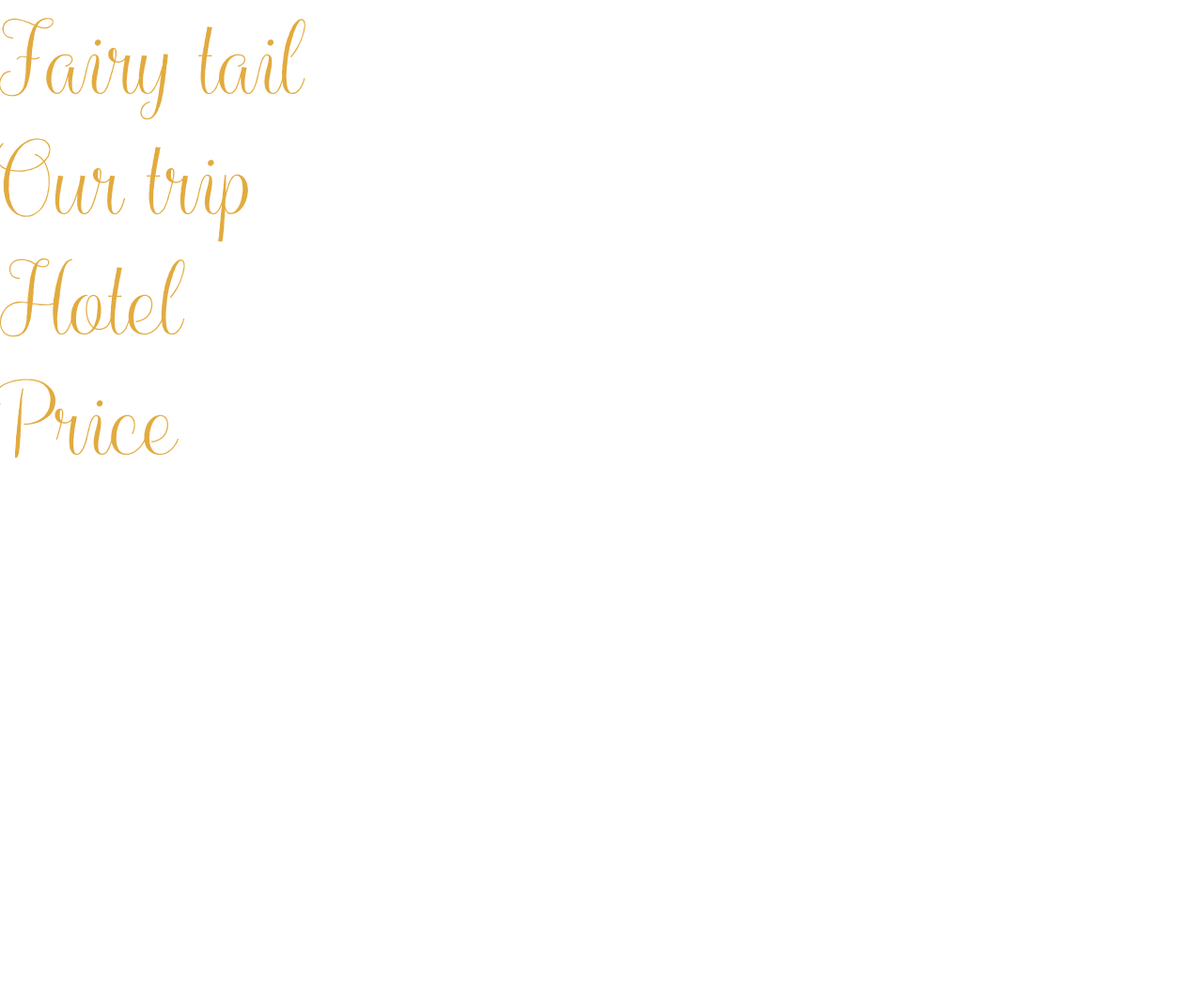
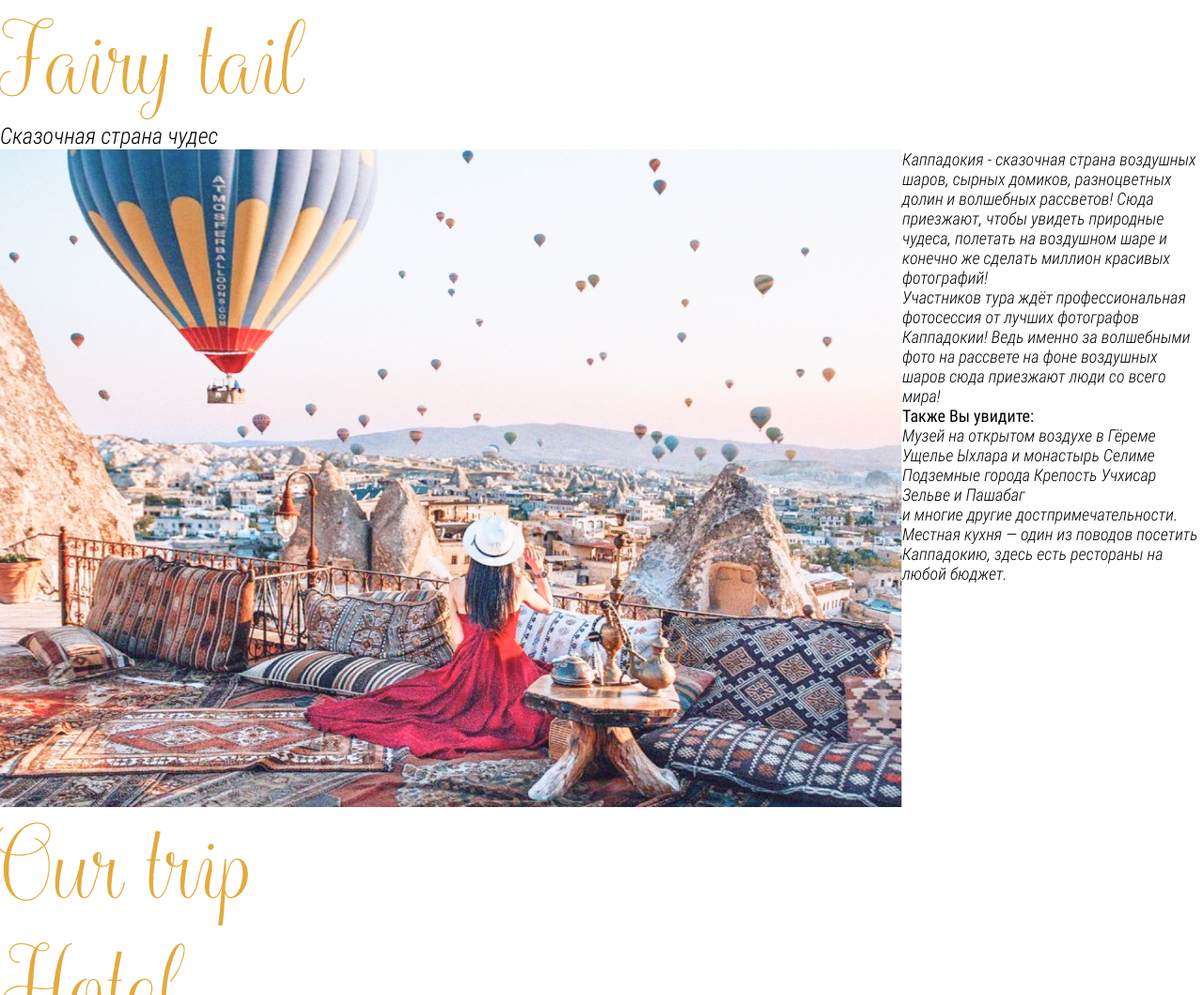
Before and after one commit to Nasty-Litvin/TourCappadocia, a plain HTML site: page index.html in a window 1280 px wide. Shown: the part 1149-2208 px from the top of the page at 94% size. Before the commit the page ends 1664 px from the top, so only its background shows below. Drawn offline with Linux system fonts and the light colour scheme; grey boxes are pictures that could not be loaded.

Commit message:
change fairy_tail

```diff
--- a/css/null.css
+++ b/css/null.css
@@ -3,6 +3,12 @@
 	src: url(../fonts/Roboto/RobotoCondensed-Regular.ttf);
 	font-style: normal;
 	font-weight: 400;
+}
+@font-face {
+	font-family: Roboto;
+	src: url(../fonts/Roboto/RobotoCondensed-LightItalic.ttf);
+	font-style: normal;
+	font-weight: 300;
 }
 @font-face {
 	font-family: Balqis;
--- a/css/style.css
+++ b/css/style.css
@@ -48,8 +48,10 @@ header {
   color: #000000;
   margin-top: 152px;
 }
-.fairy_tail_title, .our_trip_title,
-.hotel_title, .price_title {
+.fairy_tail_title,
+.our_trip_title,
+.hotel_title,
+.price_title {
   font-family: "Balqis";
   font-style: normal;
   font-weight: 400;
@@ -57,3 +59,32 @@ header {
   line-height: 128px;
   color: #e2ab3f;
 }
+.fairy_tail_p {
+  font-family: "Roboto";
+  font-style: italic;
+  font-weight: 300;
+  font-size: 24px;
+  line-height: 28px;
+  color: #000000;
+}
+.fairy_tail_content {
+  display: flex;
+}
+.fairy_tail_description {
+}
+.fairy_tail_description_text {
+  font-family: "Roboto";
+  font-style: normal;
+  font-weight: 300;
+  font-size: 18px;
+  line-height: 21px;
+  color: #000000;
+}
+.fairy_tail_description_text_title {
+  font-family: "Roboto";
+  font-style: normal;
+  font-weight: 400;
+  font-size: 18px;
+  line-height: 21px;
+  color: #000000;
+}
--- a/index.html
+++ b/index.html
@@ -1,11 +1,11 @@
 <!DOCTYPE html>
 <html lang="en">
   <head>
-    <meta charset="UTF-8">
-    <meta http-equiv="X-UA-Compatible" content="IE=edge">
-    <meta name="viewport" content="width=device-width, initial-scale=1.0">
-    <link rel="stylesheet" href="./css/null.css">
-    <link rel="stylesheet" href="./css/style.css">
+    <meta charset="UTF-8" />
+    <meta http-equiv="X-UA-Compatible" content="IE=edge" />
+    <meta name="viewport" content="width=device-width, initial-scale=1.0" />
+    <link rel="stylesheet" href="./css/null.css" />
+    <link rel="stylesheet" href="./css/style.css" />
     <title>Tour</title>
   </head>
   <body>
@@ -16,11 +16,13 @@
             <ul class="menu_ul">
               <li class="menu_li"><a class="menu_link" href="#">Маршрут</a></li>
               <li class="menu_li"><a class="menu_link" href="#">Отель</a></li>
-                        <li class="menu_li"><a class="menu_link" href="#">Стоимость</a></li>
+              <li class="menu_li">
+                <a class="menu_link" href="#">Стоимость</a>
+              </li>
             </ul>
           </nav>
           <div class="contact">
-                    <img class="contact_img" src="./img/tel.svg" alt="">
+            <img class="contact_img" src="./img/tel.svg" alt="" />
             <div class="contact_tel">+38(066)555-777-6</div>
           </div>
         </div>
@@ -31,7 +33,38 @@
       <div class="container_main">
         <div class="fairy_tail">
           <div class="fairy_tail_title">Fairy tail</div>
-
+          <p class="fairy_tail_p">Сказочная страна чудес</p>
+          <div class="fairy_tail_content">
+            <img src="./img/fairy_tail.png" alt="" />
+            <div class="fairy_tail_description">
+              <div class="fairy_tail_description_text">
+                Каппадокия - сказочная страна воздушных шаров, сырных домиков,
+                разноцветных долин и волшебных рассветов! Сюда приезжают, чтобы
+                увидеть природные чудеса, полетать на воздушном шаре и конечно
+                же сделать миллион красивых фотографий!
+              </div>
+              <div class="fairy_tail_description_text">
+                Участников тура ждёт профессиональная фотосессия от лучших
+                фотографов Каппадокии! Ведь именно за волшебными фото на
+                рассвете на фоне воздушных шаров сюда приезжают люди со всего
+                мира!
+              </div>
+              <div class="fairy_tail_description_text_title">
+                Также Вы увидите:
+              </div>
+              <div class="fairy_tail_description_text">
+                Музей на открытом воздухе в Гёреме Ущелье Ыхлара и монастырь
+                Селиме Подземные города Крепость Учхисар Зельве и Пашабаг
+              </div>
+              <div class="fairy_tail_description_text">
+                и многие другие достпримечательности.
+              </div>
+              <div class="fairy_tail_description_text">
+                Местная кухня — один из поводов посетить Каппадокию, здесь есть
+                рестораны на любой бюджет.
+              </div>
+            </div>
+          </div>
         </div>
         <div class="our_trip">
           <div class="our_trip_title">Our trip</div>
```
Also changed, not shown: img/fairy_tail.png (added), img/hotel.png (added), img/price.png (added), 3 other files. Lines whose indentation alone changed are shown as unchanged.
